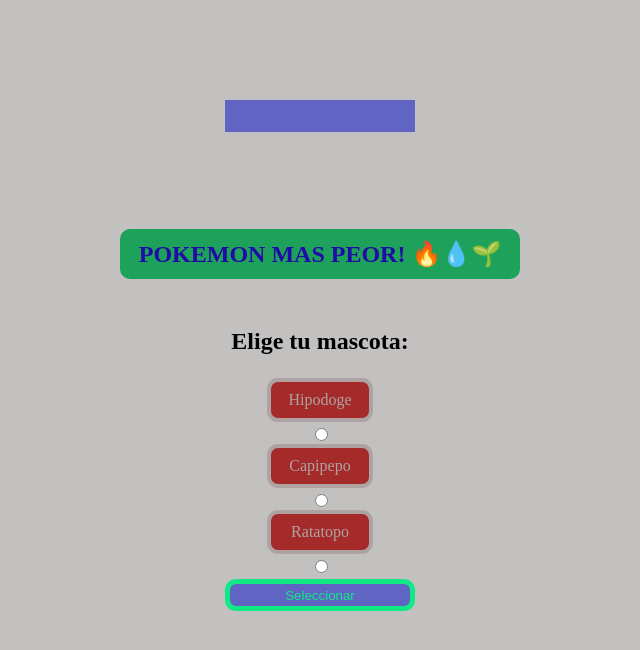
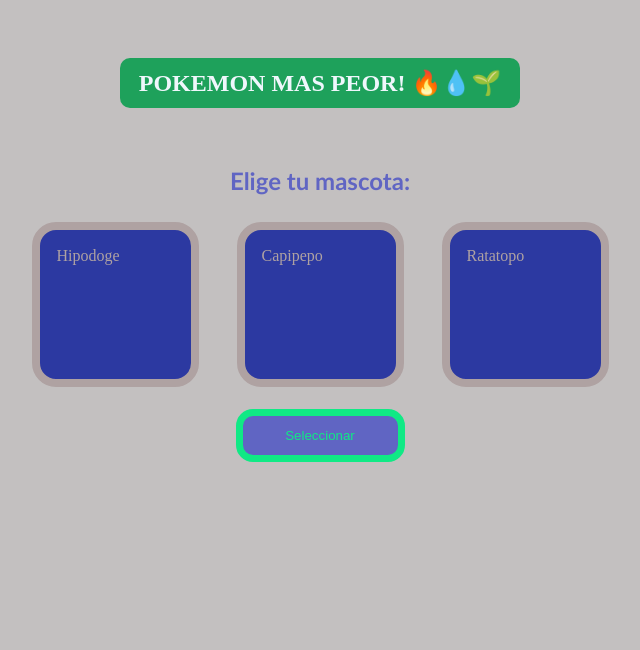
Before and after one commit to SantiagoAlguien/Capacitacion-induccion-programacion, a plain HTML site: page archivoHTML2.html in a window 1280 px wide. Shown: the whole page, without its empty margins (320-960 px from the left). Drawn offline with Linux system fonts and the light colour scheme.

Commit message:
Version mas mejor de Css

```diff
--- a/Estilos.css
+++ b/Estilos.css
@@ -1,5 +1,5 @@
 .titulo {
-    color: rgb(32, 11, 169);
+    color:#eff7fc;
     opacity: 10;
     width: 400;
     height: 50;
@@ -10,62 +10,54 @@
     align-items: center;
     border: 23px;
     border-radius: 10px;
+    margin: 50px;
+}
+
+.subtitulo{
+  color: #6065c3;
+  font-family: 'Gill Sans', 'Gill Sans MT', Calibri, 'Trebuchet MS', sans-serif;
+  padding: 1p;
+  margin: -12px;
 }
 
 .fondo {background-color: rgb(195, 192, 192);}
 
 #seleccionar-mascota{
-
     display: flex;
     flex-direction: column;
     justify-content: center;
     align-items: center;
-    height: 100vh;
-    display: flex;
-    gap: 10px;
-    border-radius: 10px;
-
 }
 
 .clases-botones{
-    width: 106px;
-    height: 44px;
-    background-color: brown;
-    padding: 18px;
+  width: 167px;
+  height: 165px;
+  background-color: #2c39a1;
+  padding: 17px;
   box-sizing: border-box;
-    margin: -7px;
-    border: 4px solid;
+  border: 8px solid;
   color: rgb(175, 162, 162);
   display: flex;
-    align-items: center;
-    column-gap: 8px;
-    border-radius: 11px;
-    justify-content: center;
-
+  column-gap: -7px;
+  border-radius: 24px;
+  margin: 19px;
+}
+.botones{
+  display: flex;
 }
 
-
 input{
-    display:
+  display: none;
 }
 
 button{
-    width: 190px;
-    height: 32px;
+  width: 169px;
+  height: 53px;
   background-color: #6065c3;
   padding: 1px;
   box-sizing: border-box;
-    margin: -4px;
-    border: 5px solid;
+  margin: 3px;
+  border: 7px solid;
   color: #10e985;
-    border-radius: 11px;
+  border-radius: 17px;
 }
-
-.cuadrado{
-    width: 190px;
-    height: 32px;
-    background-color: #6065c3;
-    position: absolute;
-    top: 100;
-    opacity: 100px;
-}
--- a/archivoHTML2.html
+++ b/archivoHTML2.html
@@ -11,18 +11,19 @@
     <section id="seleccionar-mascota">
 
     <div class="Cajapadre"><h1 class="titulo">POKEMON MAS PEOR! 🔥💧🌱</h1></div>
-    <h2>Elige tu mascota:</h2>
+    <div class="subtitulo"><h2>Elige tu mascota:</h2></div>
 
-    <div class="cuadrado"></div>
+    <div class="botones">
     <label class="clases-botones" for="hipodoge">Hipodoge</label>
     <input type="radio" name="mascota" id="hipodoge" />
     <label class="clases-botones" for="capipepo">Capipepo</label>
-
     <input type="radio" name="mascota" id="capipepo" />
     <label class="clases-botones" for="Ratatopo">Ratatopo</label>
+    <input type="radio" name="mascota" id="Ratatopo" />
+    </div>
 
-    <input type="radio" name="mascota" id="Ratatopo" />
     <button id="boton-mascota">Seleccionar</button>
+
     </section>
 
     <section id="seleccionar-ataque">
```
Lines whose indentation alone changed are shown as unchanged.
